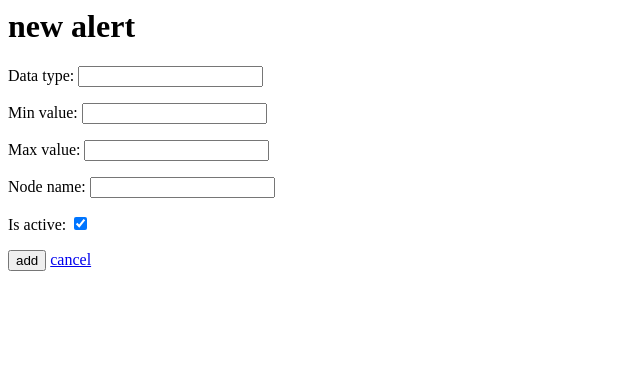
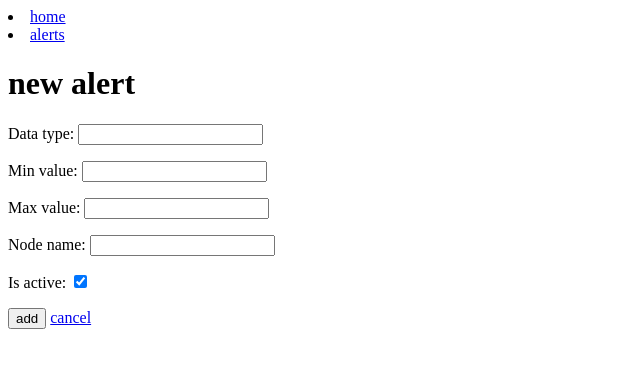
Before and after one commit to rengokantai/pkdjpjblueprints_3djagois, a Django app: a page that uses data_collector/templates/base.html in a window 1280 px wide. Shown: the top 368 px of the page, without its empty margins (0-640 px from the left). Run offline with Django 3.2, Linux system fonts and the light colour scheme.

Commit message:
Add alert triggers

```diff
--- a/data_collector/models.py
+++ b/data_collector/models.py
@@ -9,7 +9,7 @@ class DataPoint(models.Model):
     data_value=models.FloatField()
 
     def __str__(self):
-        return 'DataPoint fot {}. {} ={}'.format(self.node_name,self.data_type,self.data_value)
+        return 'DataPoint for {}. {} ={}'.format(self.node_name,self.data_type,self.data_value)
 
 
 class Alert(models.Model):
--- a/data_collector/templates/base.html
+++ b/data_collector/templates/base.html
@@ -16,6 +16,8 @@
 </head>
 
 <body>
+<li><a href="{% url 'status' %}">home</a></li>
+<li><a href="{% url 'alerts_list' %}">alerts</a></li>
     {% block content %}
     {% endblock %}
 </body>
--- a/data_collector/views.py
+++ b/data_collector/views.py
@@ -10,6 +10,7 @@ class StatusView(TemplateView):
     template_name = 'status.html'
     def get_context_data(self, **kwargs):
         ctx = super(StatusView,self).get_context_data(**kwargs)
+        alerts = Alert.objects.filter(is_active=True)
         # only fetch these two fields
         nodes_and_data_types=DataPoint.objects.all().values('node_name','data_type').distinct()
         status_data_dict =dict()
@@ -17,18 +18,34 @@ class StatusView(TemplateView):
             node_name=nodes_and_data_type_pair['node_name']
             data_type=nodes_and_data_type_pair['data_type']
 
+            ###add here. has_alert
+
+            latest_data_point = DataPoint.objects.filter(node_name=node_name,data_type=data_type).latest('datetime')
+            latest_data_point.has_alert = self.does_alert(latest_data_point,alerts)
+
             data_point_map = status_data_dict.setdefault(node_name,dict())
-            data_point_map[data_type]=DataPoint.objects.filter(node_name=node_name,data_type=data_type).latest('datetime')
+            data_point_map[data_type]=latest_data_point
         ctx['status_data_dict']=status_data_dict
         return ctx
         """
         status_data_dict will generate records like this
         {u'a': {u'1': <DataPoint: DataPoint for a. 1 = 0.95>},
- u'b': {u'2': <DataPoint: DataPoint for b. 2 = 0.5>,
-            u'1': <DataPoint: DataPoint for b. 1 = 1.5>},
+ u'b':
  u'c': {u'2': <DataPoint: DataPoint for c. 2 = 0.85>,
             u'1': <DataPoint: DataPoint for c. 1 = 9.0>}}
                 """
+    def does_alert(self,data_point,alerts):
+        for alert in alerts:
+            if alert.node_name and data_point.node_name !=alert.node_name:
+                continue
+            if alert.data_type != data_point.data_type:
+                continue
+            if alert.min_value is not None and data_point.data_value < alert.min_value:
+                return True
+            if alert.max_value is not None and data_point.data_value > alert.max_value:
+                return True
+        return False
+
 
 class AlertListView(ListView):
     template_name = 'alert_list.html'
```
Also changed, not shown: data_collector/templates/status.html (+6 -1 lines), db.sqlite3.
